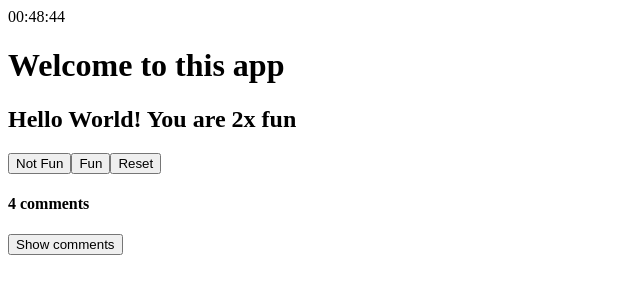
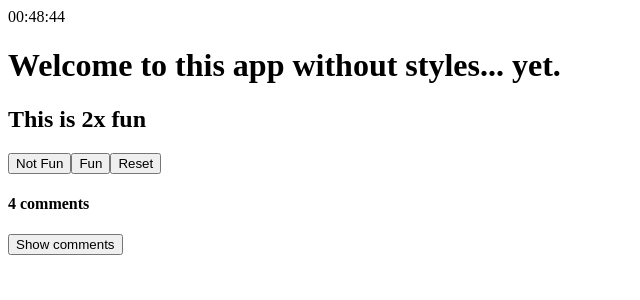
Before and after one commit to Noir-soul/first-react-app, a React app: page / in a window 1280 px wide. Shown: the top 300 px of the page, without its empty margins (0-640 px from the left). Built offline with nearby package versions, Linux system fonts and the light colour scheme.

Commit message:
changes on static components

```diff
--- a/src/components/App.js
+++ b/src/components/App.js
@@ -17,7 +17,7 @@ class App extends Component {
             <div>
                 <Clock/>
                 <Greet/>
-                <h2>Hello World! You are {`${this.formatCount() == 0 ? 'not ' : this.formatCount() == 1 ? " " : this.formatCount()+'x ' }`}fun</h2>
+                <h2>This is {`${this.formatCount() == 0 ? 'not ' : this.formatCount() == 1 ? " " : this.formatCount()+'x ' }`}fun</h2>
                 <div style={this.styles} >
                     <button onClick={() => {this.setState({ count: this.state.count - 1})}}>Not Fun</button>
                     <button onClick={() => {this.setState({ count: this.state.count + 1})}}>Fun</button>
--- a/src/components/Greet.js
+++ b/src/components/Greet.js
@@ -1,7 +1,7 @@
 import React from "react";
 
 const Greet = () => <h1>
-    Welcome to this app
+    Welcome to this app without styles... yet.
 </h1>
 
 export default Greet
```
